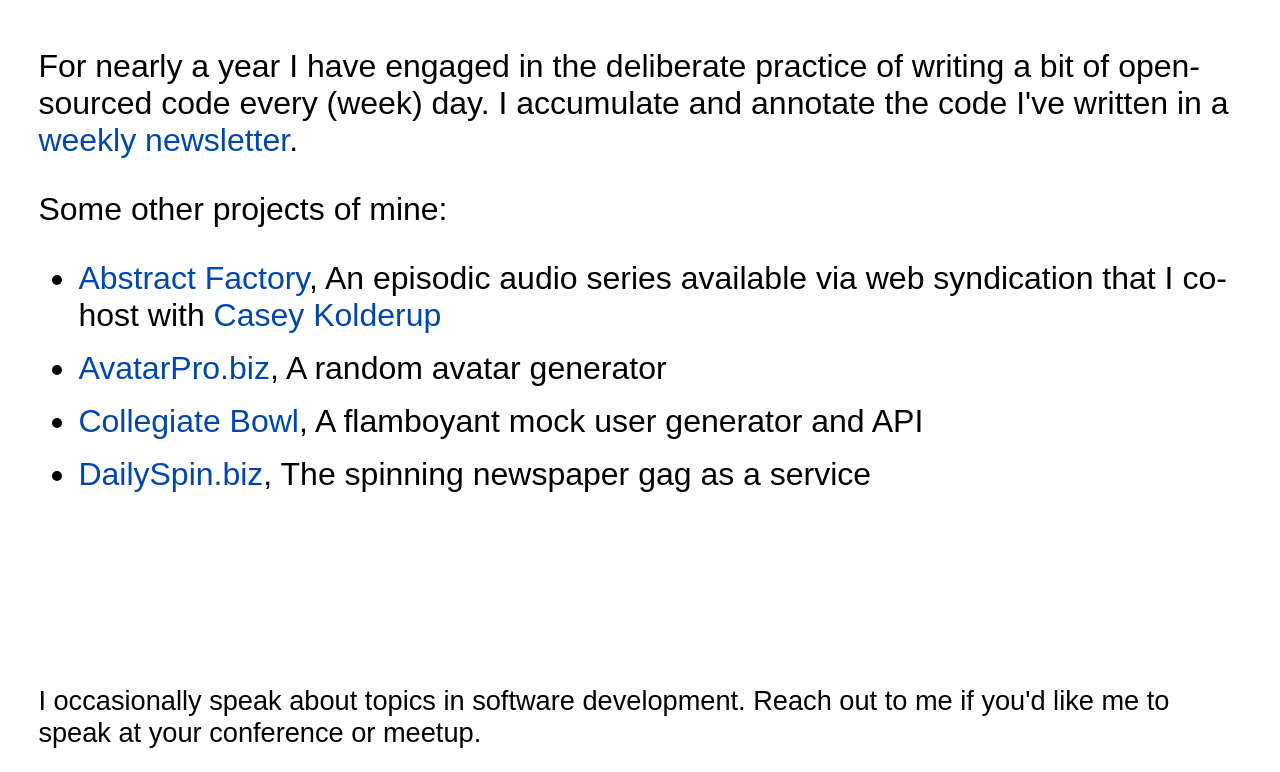
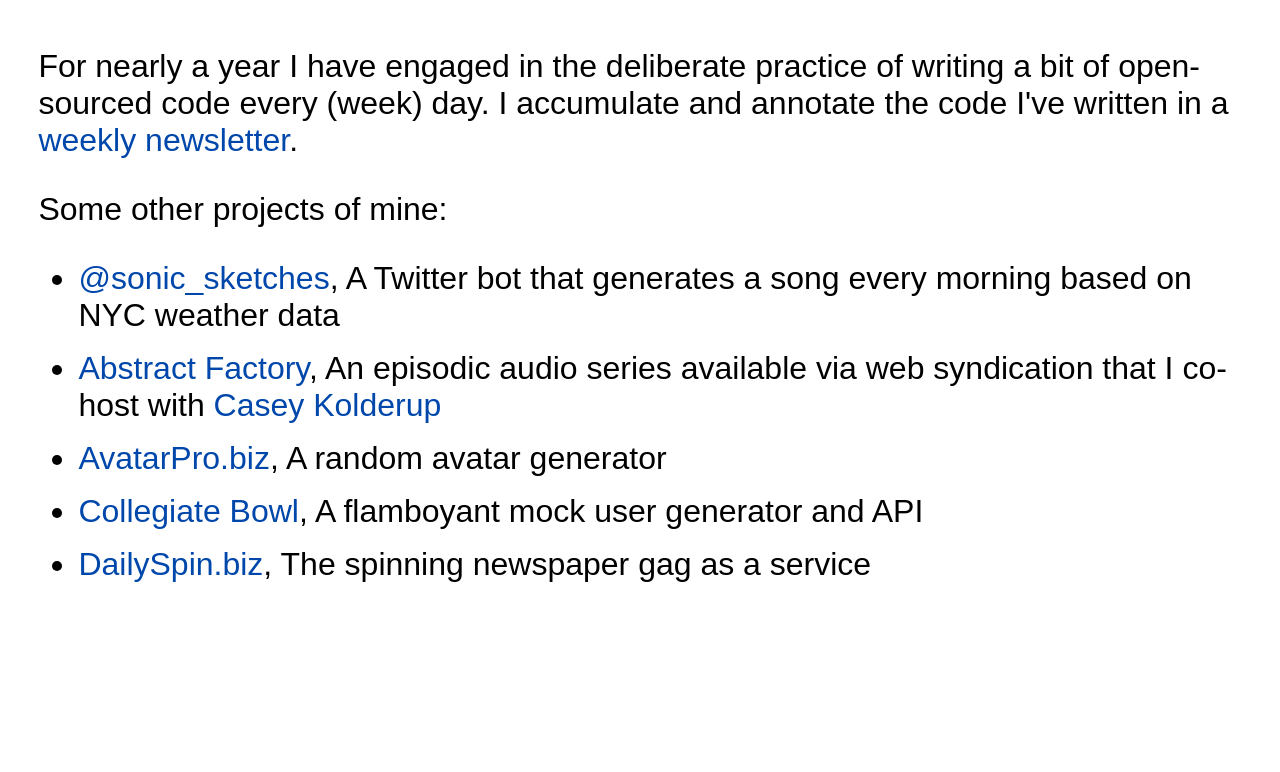
Before and after one commit to mwunsch/mwunsch.github.io, a Jekyll site: the page built from index.html, in a window 1280 px wide and 900 px high, scrolled down 1283 px, cut to the strip 0-772 px from the top of the window. Built offline with Jekyll 4.4.1, drawn with Linux system fonts in a browser that asks for light colours; comment, search, counter and statistics services are not loaded.

Commit message:
Add @sonic_sketches to project index

```diff
--- a/index.html
+++ b/index.html
@@ -58,6 +58,9 @@
     <p>Some other projects of mine:</p>
     <ul class="projects">
       <li class="project">
+        <a href="https://twitter.com/sonic_sketches">@sonic_sketches</a>, A Twitter bot that generates a song every morning based on NYC weather data
+      </li>
+      <li class="project">
         <a href="http://www.abstractfactory.tv/">Abstract Factory</a>, An episodic audio series available via web syndication that I co-host with <a href="http://casey.kolderup.org/">Casey Kolderup</a>
       </li>
       <li class="project">
```
